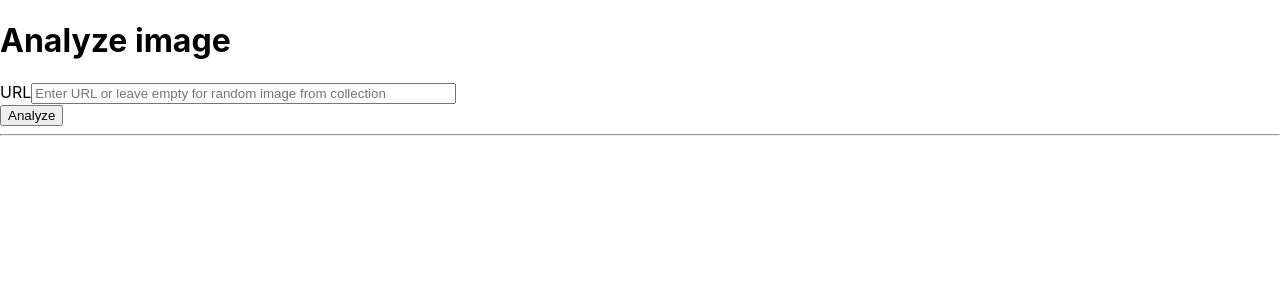
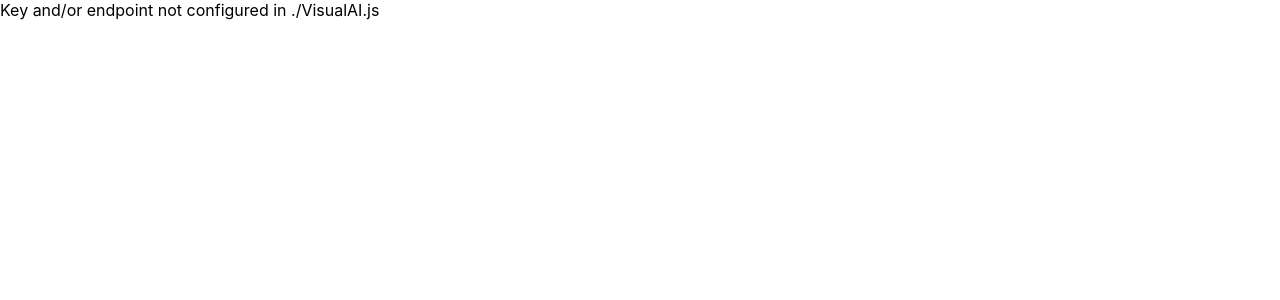
Before and after one commit to Azure-Samples/js-e2e-client-cognitive-services, a React (Create React App) app: page / in a window 1280 px wide. Shown: the top 300 px of the page. Built offline with nearby package versions, Linux system fonts and the light colour scheme.

Commit message:
check for key and endpoint

```diff
--- a/src/App.js
+++ b/src/App.js
@@ -1,7 +1,7 @@
 import React, { useState } from 'react';
 import logo from './logo.svg';
 import './App.css';
-import { computerVision } from './VisualAI';
+import { computerVision, isConfigured } from './VisualAI';
 
 function App() {
 
@@ -40,7 +40,8 @@ function App() {
     </div>
   );
 
-  return (
+  const Analyze = () => {
+    return (
     <div>
       <h1>Analyze image</h1>
       {!processing &&
@@ -55,7 +56,29 @@ function App() {
       {processing && <div>Processing</div>}
       <hr />
       {analysis.length > 0 && DisplayResults()}
+      </div>
+    )
+  }
+
+  const CantAnalyze = () => {
+    return (
+      <div>Key and/or endpoint not configured in ./VisualAI.js</div>
+    )
+  }
+
+  function Render() {
+    const ready = isConfigured();
+    if (ready) {
+      return <Analyze />;
+    }
+    return <CantAnalyze />;
+  }
+
+  return (
+    <div>
+      {Render()}
     </div>
+
   );
 }
 
--- a/src/VisualAI.js
+++ b/src/VisualAI.js
@@ -21,6 +21,12 @@ const visualFeatures = [
     "Objects",
     "Brands"
 ];
+
+export const isConfigured = () => {
+    const result = (key.length > 0 && endpoint.length > 0) ? true : false;
+    console.log(`isConfigured = ${result}`)
+    return result;
+}
 
 // Computer Vision detected Printed Text
 const includesText = async (tags) => {
```
